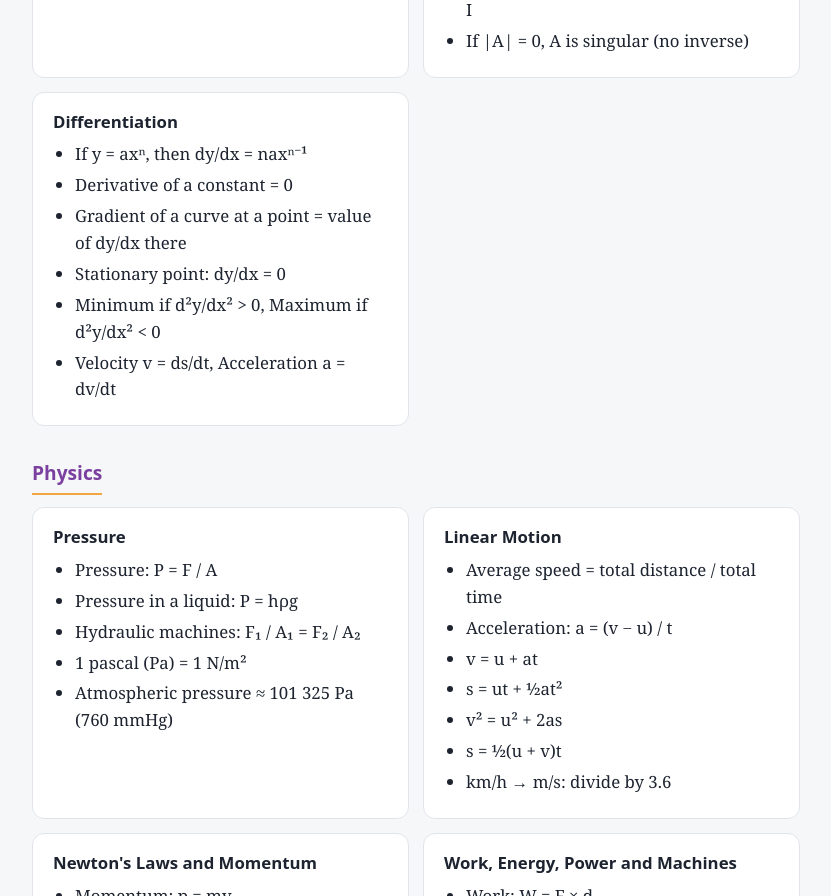
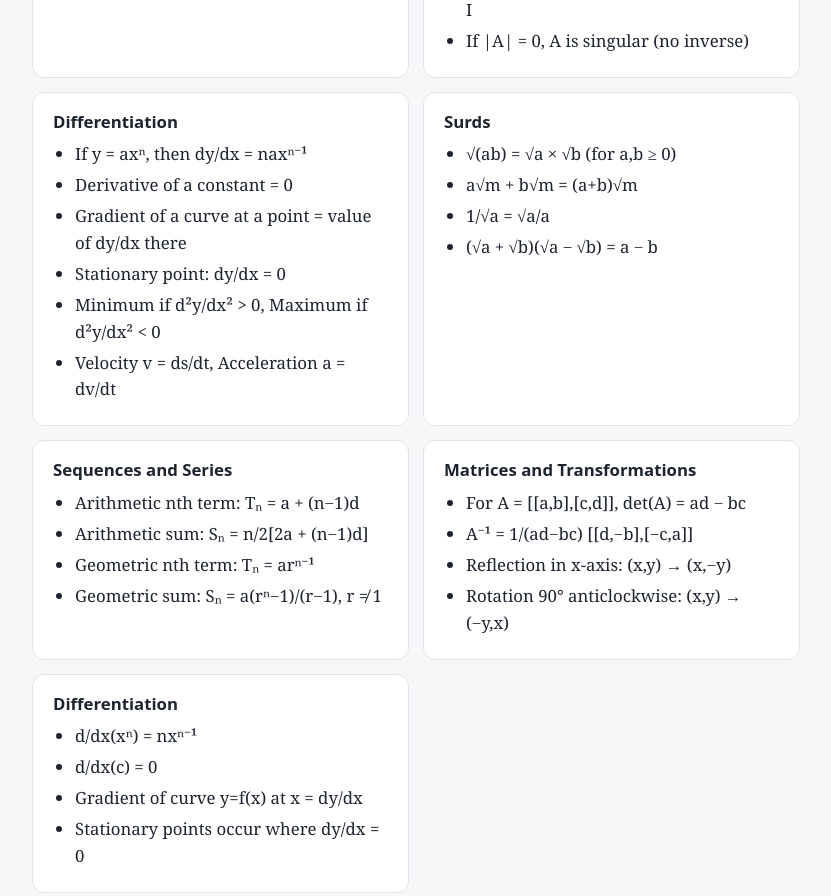
Before and after one commit to kennedykarema3-boop/mathphysics-site, a plain HTML site: page formulas.html in a window 1280 px wide. Shown: the part 1563-2459 px from the top of the page, without its empty margins (224-1055 px from the left). Drawn offline with Linux system fonts and the light colour scheme.

Commit message:
Integrate KCSE topics and practice page

```diff
--- a/formulas.html
+++ b/formulas.html
@@ -36,6 +36,7 @@
   <div id="site-footer"></div>
 
   <script src="js/data.js"></script>
+  <script src="js/extra-topics.js"></script>
   <script src="js/progress.js"></script>
   <script src="js/layout.js"></script>
   <script src="js/formulas.js"></script>
```
